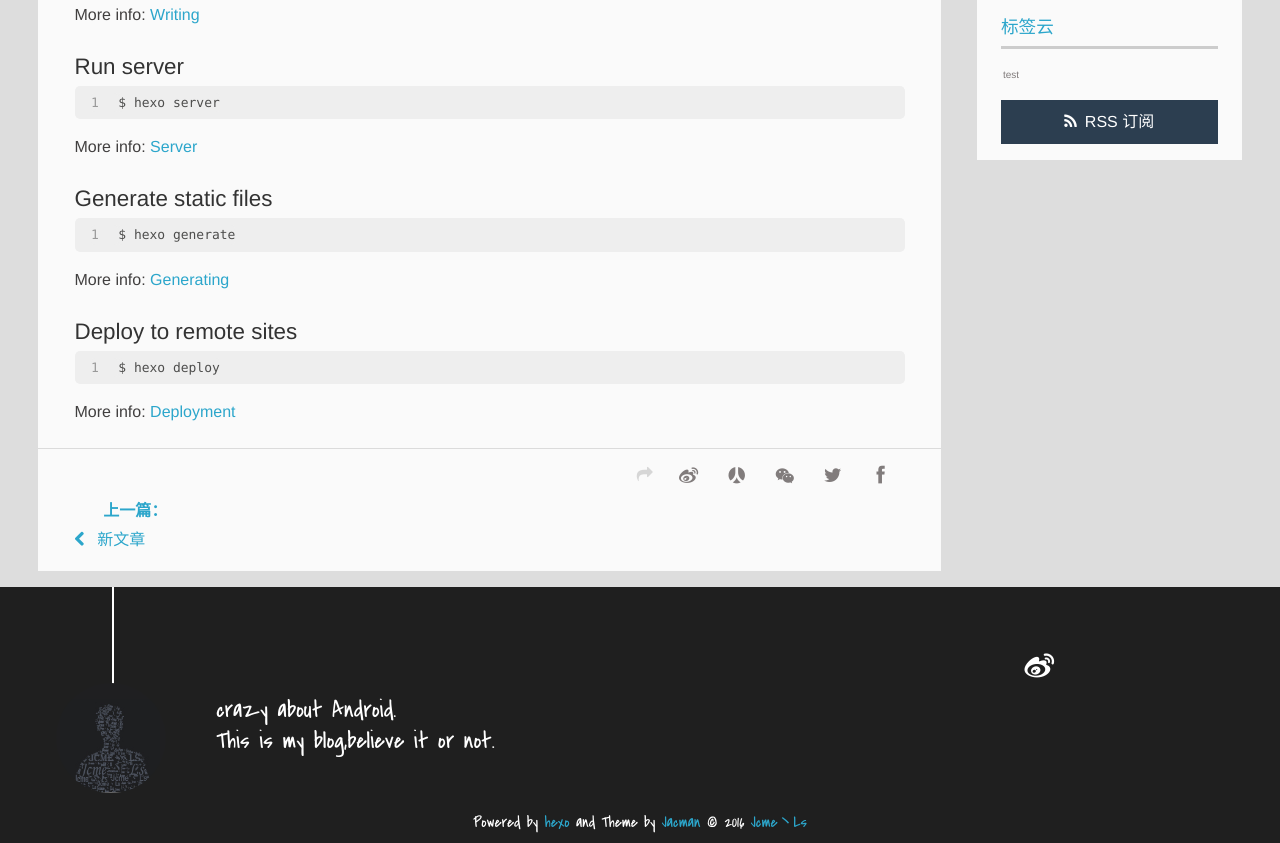
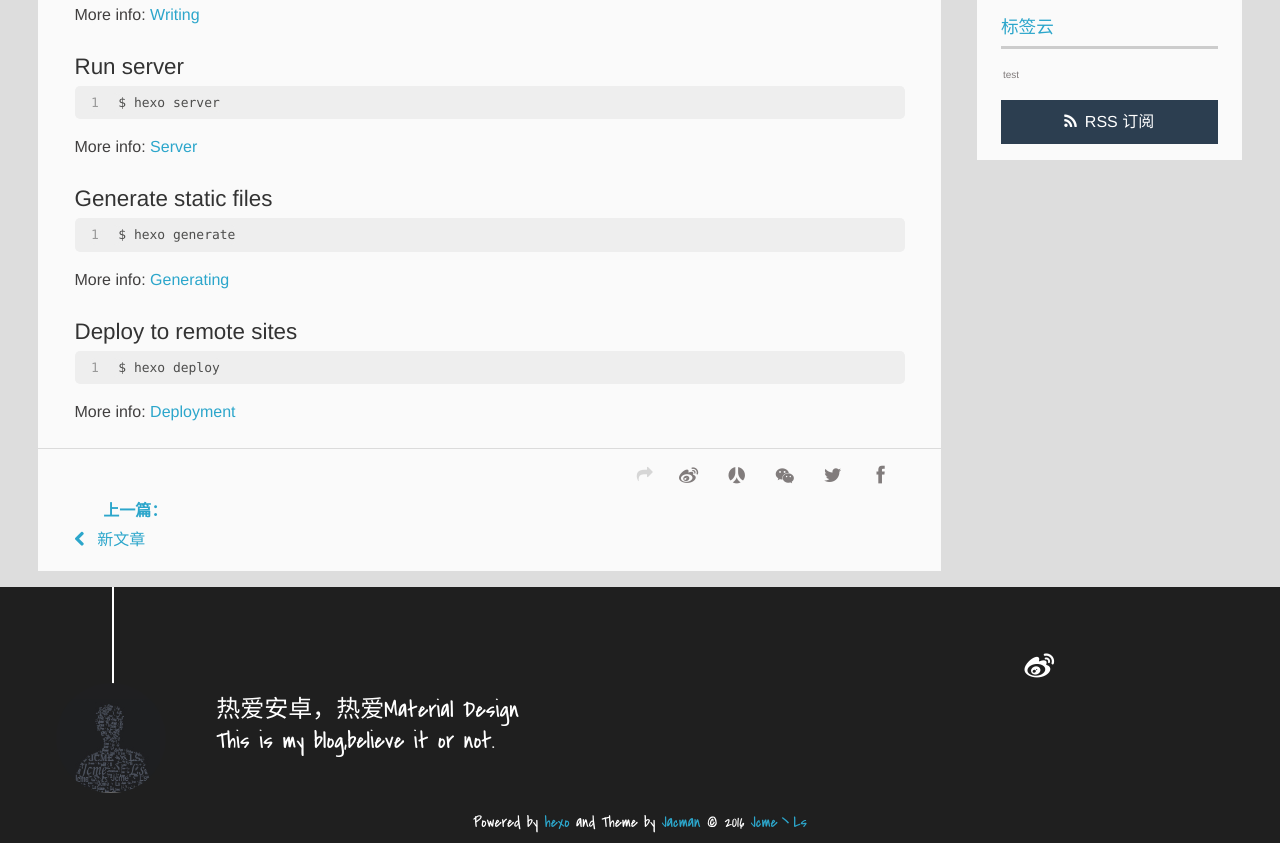
Before and after one commit to JcmeLs/jcmels.github.io, a plain HTML site: page 2016/04/10/hello-world/index.html in a window 1280 px wide. Shown: the part 649-1492 px from the top of the page. Drawn offline with Linux system fonts and the light colour scheme; a script that the page names is missing.

Commit message:
Site updated: 2016-04-10 19:30:53

```diff
--- a/2016/04/10/hello-world/index.html
+++ b/2016/04/10/hello-world/index.html
@@ -228,7 +228,7 @@ Quick">
 
 
 	<section class="info">
-		<p> crazy about Android. <br/>
+		<p> 热爱安卓，热爱Material Design <br/>
 			This is my blog,believe it or not.</p>
 	</section>
 
--- a/index.html
+++ b/index.html
@@ -268,7 +268,7 @@
 
 
 	<section class="info">
-		<p> crazy about Android. <br/>
+		<p> 热爱安卓，热爱Material Design <br/>
 			This is my blog,believe it or not.</p>
 	</section>
 
```
Also changed, not shown: 2016/04/10/my-new-post/index.html (+1 -1 lines), archives/2016/04/index.html (+1 -1 lines), archives/2016/index.html (+1 -1 lines), archives/index.html (+1 -1 lines), categories/blog/index.html (+1 -1 lines), tags/test/index.html (+1 -1 lines).
